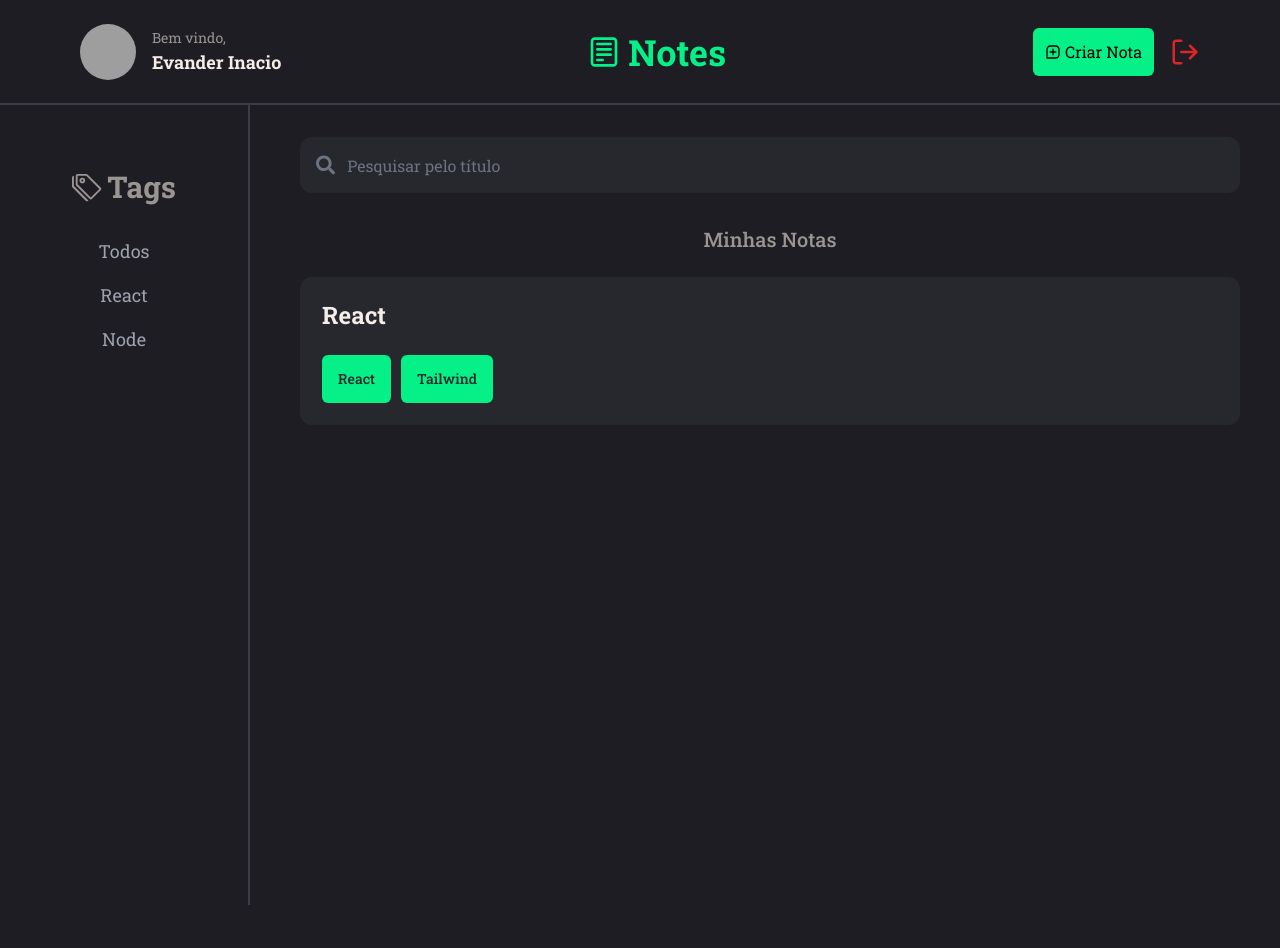
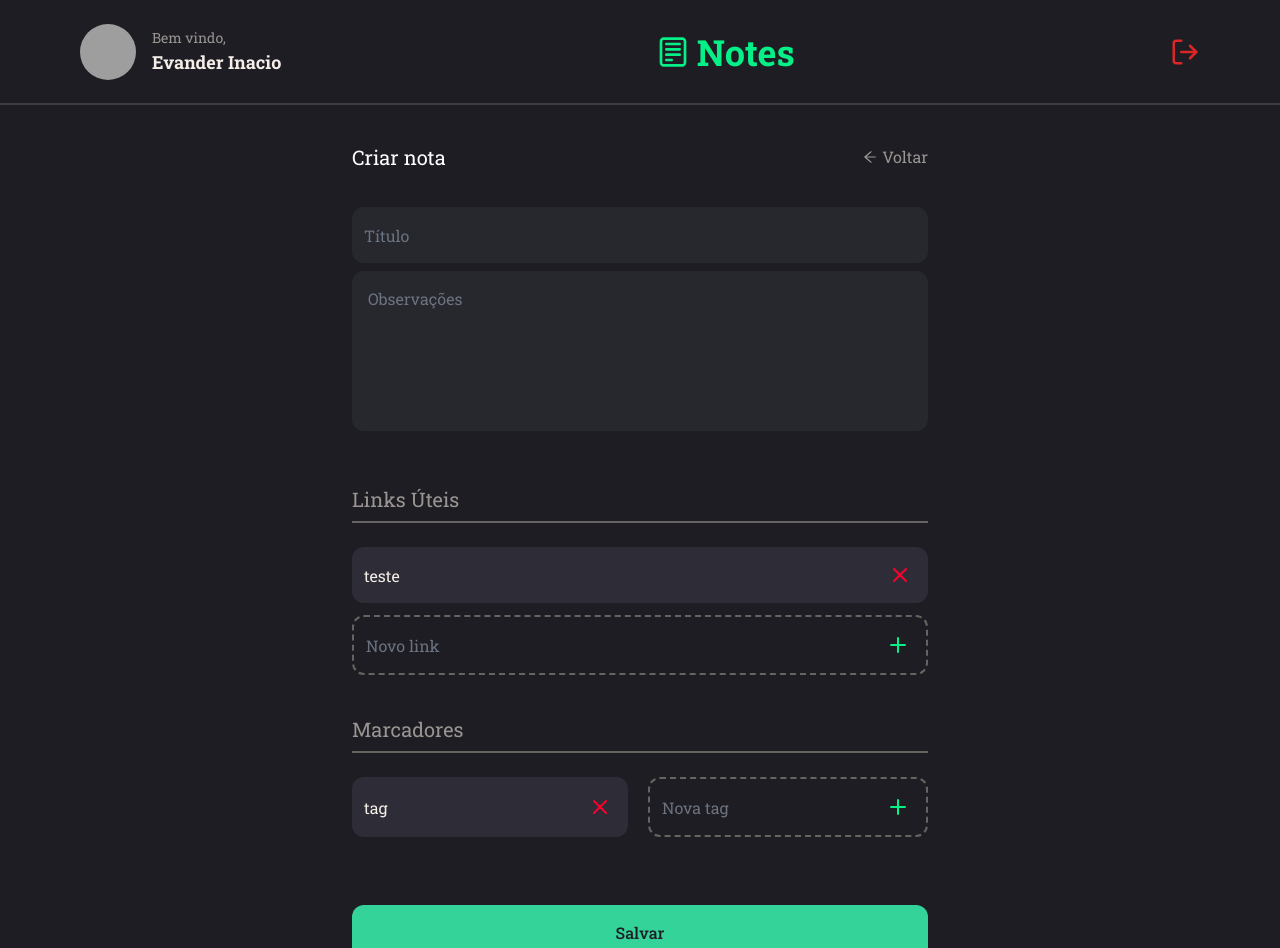
Before and after one commit to EvanderInacio/Notes, a React (Vite) app: page / in a window 1280 px wide. Shown: the top 948 px of the page. Before the commit the page ends 905 px from the top, so only its background shows below. Built offline with nearby package versions, Linux system fonts and the light colour scheme; grey boxes are pictures that could not be loaded.

Commit message:
Feat: Pages New/Profile :sparkles:

```diff
--- a/src/App.jsx
+++ b/src/App.jsx
@@ -1,12 +1,14 @@
 import { Details } from './pages/Details'
 import { Home } from './pages/Home'
+import { New } from './pages/New'
+import { Profile } from './pages/Profile'
 import { Signin } from './pages/Signin'
 import { Signup } from './pages/Signup'
 
 function App() {
   return (
     <>
-      <Home />
+      <New />
     </>
   )
 }
--- /dev/null
+++ b/src/components/NoteItem.jsx
@@ -0,0 +1,29 @@
+import { FiPlus, FiX } from 'react-icons/fi'
+
+export function NoteItem({ isNew, value, onClick, ...rest }) {
+  return (
+    <div
+      className={`flex items-center ${
+        isNew
+          ? 'bg-transparent border-[2px] border-dashed border-gray-300'
+          : 'bg-background-750 border-0'
+      } text-gray-300 mb-3 rounded-xl pr-4`}
+    >
+      <input
+        className="h-14 w-full p-3 text-white-800 bg-transparent border-0 placeholder:text-gray-500 focus:outline-none"
+        type="text"
+        value={value}
+        readOnly={!isNew}
+        {...rest}
+      />
+
+      <button className="border-0 bg-none" type="button" onClick={onClick}>
+        {isNew ? (
+          <FiPlus className="text-emerald-900 w-6 h-6" />
+        ) : (
+          <FiX className="text-red-700 w-6 h-6" />
+        )}
+      </button>
+    </div>
+  )
+}
--- a/src/components/Section.jsx
+++ b/src/components/Section.jsx
@@ -2,8 +2,8 @@
 
 export function Section({ title, children }) {
   return (
-    <div className="border-2 border-background-700 rounded-md p-7 max-w-fit grid items-end justify-end">
-      <h2 className=" pb-4 mb-6 text-gray-100 font-normal text-xl">{title}</h2>
+    <div className="bg-background-750 rounded-md p-7 grid items-center justify-center">
+      <h2 className="pb-2 mb-6 text-gray-100 font-normal text-xl border-b-2 border-emerald-900">{title}</h2>
       <div className="flex gap-2">{children}</div>
     </div>
   )
--- /dev/null
+++ b/src/components/Textarea.jsx
@@ -0,0 +1,10 @@
+export function Textarea({ value, ...rest }) {
+  return (
+    <textarea
+      className="w-full h-40 bg-background-800 text-white-800 border-0 resize-none mb-2 rounded-xl p-4 placeholder:text-gray-500 focus:outline-none"
+      {...rest}
+    >
+      {value}
+    </textarea>
+  )
+}
--- a/src/pages/Details.jsx
+++ b/src/pages/Details.jsx
@@ -1,17 +1,30 @@
-import { Button } from '../components/Button'
-import { Header } from '../components/Header'
 import { Section } from '../components/Section'
 import { Tag } from '../components/Tag'
+import { AiOutlineArrowLeft } from 'react-icons/ai'
+import { RiDeleteBin6Line } from 'react-icons/ri'
 
 export function Details() {
   return (
     <div className="grid w-full h-screen">
-      <Header disabled />
+      <header className='w-full h-40 bg-background-800 flex items-center justify-center'>
+        <div className='w-screen max-w-6xl h-auto bg-background-750 mt-40 rounded-2xl pb-20'>
+          <div className='flex justify-between pt-4'>
+            <a href="" className='pl-4 flex items-center gap-1 text-emerald-900'><AiOutlineArrowLeft /> Voltar</a>
 
-      <main className="relative py-1 flex flex-col lg:flex-row justify-around items-center">
+            <a href="" className='pr-4 flex items-center gap-1 text-red-900 hover:text-red-800'><RiDeleteBin6Line /> Excluir Nota</a>
+          </div>
+
+          <h2 className="text-4xl text-center font-medium pt-5">
+            Introdução ao React
+          </h2>
+
+        </div>
+      </header>
+
+      <main className="relative pt-10 pb-20 flex flex-col lg:flex-row justify-around items-center mt-32">
         <section className="max-w-[550px] max-lg:mb-10">
           <div className="mx-auto flex flex-col">
-            <h1 className=" text-3xl md:text-4xl text-center font-medium pt-24 mb-6">Introdução ao React</h1>
+
 
             <p className="text-base mx-2 mt-4 text-center lg:text-justify">
               Lorem ipsum dolor sit, amet consectetur adipisicing elit. Adipisci
@@ -26,11 +39,6 @@ export function Details() {
               Lorem ipsum, dolor sit amet consectetur adipisicing elit. Doloremque sunt nulla laborum quod unde, dolorem harum optio totam cumque blanditiis saepe tempore eveniet facere expedita aperiam nam eligendi atque ab.
               Lorem ipsum, dolor sit amet consectetur adipisicing elit. Doloremque sunt nulla laborum quod unde, dolorem harum optio totam cumque blanditiis saepe tempore eveniet facere expedita aperiam nam eligendi atque ab.
             </p>
-
-            <div className="flex flex-col lg:flex-row gap-3 mt-20">
-              <Button title="Voltar" />
-              <Button title="Excluir nota" color='#FF002E' />
-            </div>
           </div>
         </section>
 
--- /dev/null
+++ b/src/pages/New.jsx
@@ -0,0 +1,50 @@
+import { AiOutlineArrowLeft } from 'react-icons/ai'
+import { Header } from '../components/Header'
+import { Input } from '../components/Input'
+import { Textarea } from '../components/Textarea'
+import { NoteItem } from '../components/NoteItem'
+import { Button } from '../components/Button'
+
+export function New() {
+  return (
+    <div className="w-full h-screen grid grid-rows-[105px_auto]">
+      <Header disabled />
+
+      <main>
+        <form className="max-w-xl m-[38px_auto]">
+          <header className="flex items-center justify-between mb-9">
+            <h1 className="text-xl">Criar nota</h1>
+            <a className=" text-gray-100 flex items-center gap-1" href="/">
+              <AiOutlineArrowLeft /> Voltar
+            </a>
+          </header>
+
+          <Input placeholder="Título" />
+          <Textarea placeholder="Observações" />
+
+          <div className="mt-10">
+            <h2 className="pb-2 mb-6 text-gray-100 font-normal text-xl border-b-2 border-gray-300">
+              Links Úteis
+            </h2>
+
+            <NoteItem value="teste" />
+            <NoteItem isNew placeholder="Novo link" />
+          </div>
+
+          <div className="my-10 ">
+            <h2 className="pb-2 mb-6 text-gray-100 font-normal text-xl border-b-2 border-gray-300">
+              Marcadores
+            </h2>
+
+            <div className='flex justify-between flex-wrap'>
+              <NoteItem value="tag" />
+              <NoteItem isNew placeholder="Nova tag" />
+            </div>
+          </div>
+
+          <Button title="Salvar" />
+        </form>
+      </main>
+    </div>
+  )
+}
--- /dev/null
+++ b/src/pages/Profile.jsx
@@ -0,0 +1,52 @@
+import { Input } from '../components/Input'
+import { AiOutlineArrowLeft } from 'react-icons/ai'
+import { FiUser, FiMail, FiLock, FiCamera } from 'react-icons/fi'
+import { Button } from '../components/Button'
+
+export function Profile() {
+  return (
+    <div className="w-full mb-12">
+      <header className="w-full h-36 bg-background-750 flex items-center p-[0_124px]">
+        <a className="text-gray-100 text-2xl" href="/">
+          <AiOutlineArrowLeft />
+        </a>
+      </header>
+
+      <div className='relative m-[-95px_auto_32px] w-48 h-48'>
+        <img
+          className='w-48 h-48 rounded-full'
+          src="https://github.com/EvanderInacio.png"
+          alt="foto usuario"
+        />
+
+        <label
+          className='w-12 h-12 bg-orange-800 rounded-full flex items-center justify-center absolute bottom-2 right-2 cursor-pointer'
+          htmlFor="avatar"
+        >
+          <FiCamera className='w-5 h-5 text-black font-semibold' />
+
+          <input
+            className='hidden'
+            id='avatar'
+            type='file'
+          />
+        </label>
+      </div>
+
+      <form className='max-w-sm m-[30px_auto_0]'>
+        <Input placeholder="Nome" type="text" icon={FiUser} />
+
+        <Input placeholder="Email" type="text" icon={FiMail} />
+
+        <div className='mt-10' />
+
+        <Input placeholder="Senha atual" type="password" icon={FiLock} />
+
+        <Input placeholder="Nova senha" type="password" icon={FiLock} />
+
+        <Button title={'Salvar'} />
+
+      </form>
+    </div>
+  )
+}
--- a/tailwind.config.cjs
+++ b/tailwind.config.cjs
@@ -7,6 +7,7 @@ module.exports = {
         background: {
           900: '#1f1d24',
           800: '#27272e',
+          750: '#2e2c36',
           700: '#3E3B47'
         },
         gray: {
@@ -23,7 +24,9 @@ module.exports = {
           900: '#05f086'
         },
         red: {
-          900: '#FF002E'
+          900: '#ed0716',
+          800: '#f70f1e',
+          700: '#FF002E'
         }
       }
     }
```
